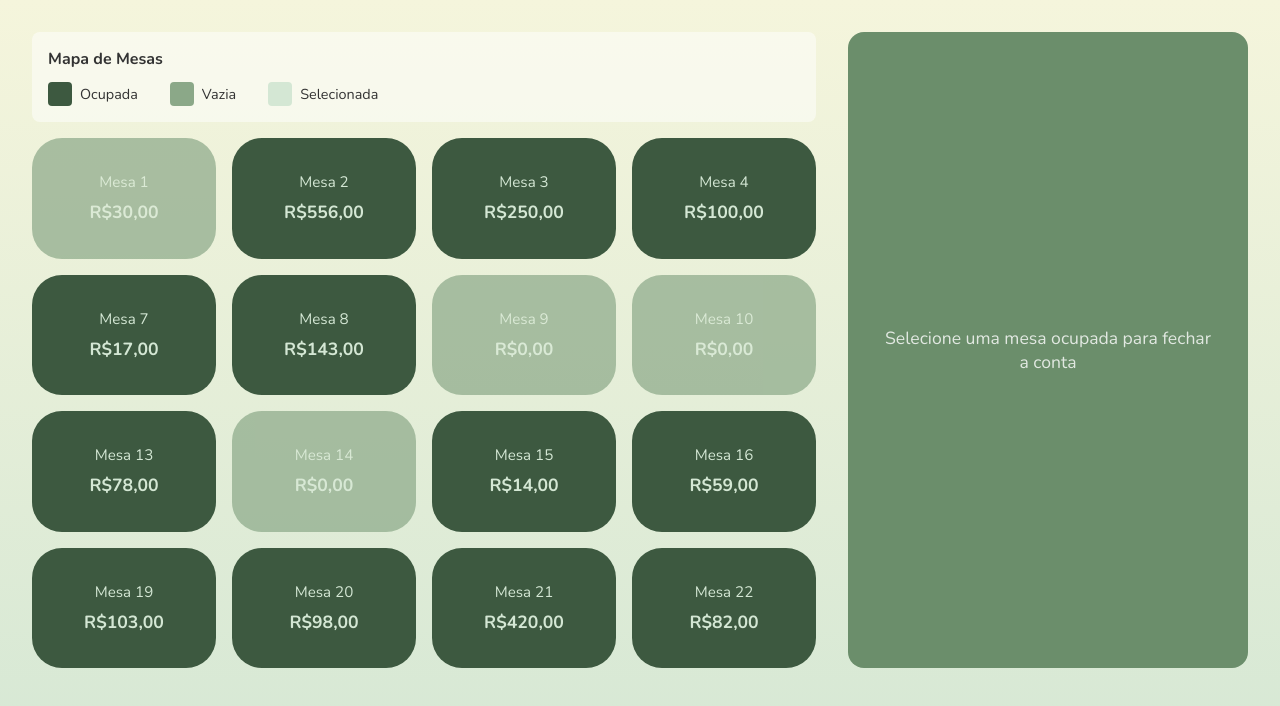
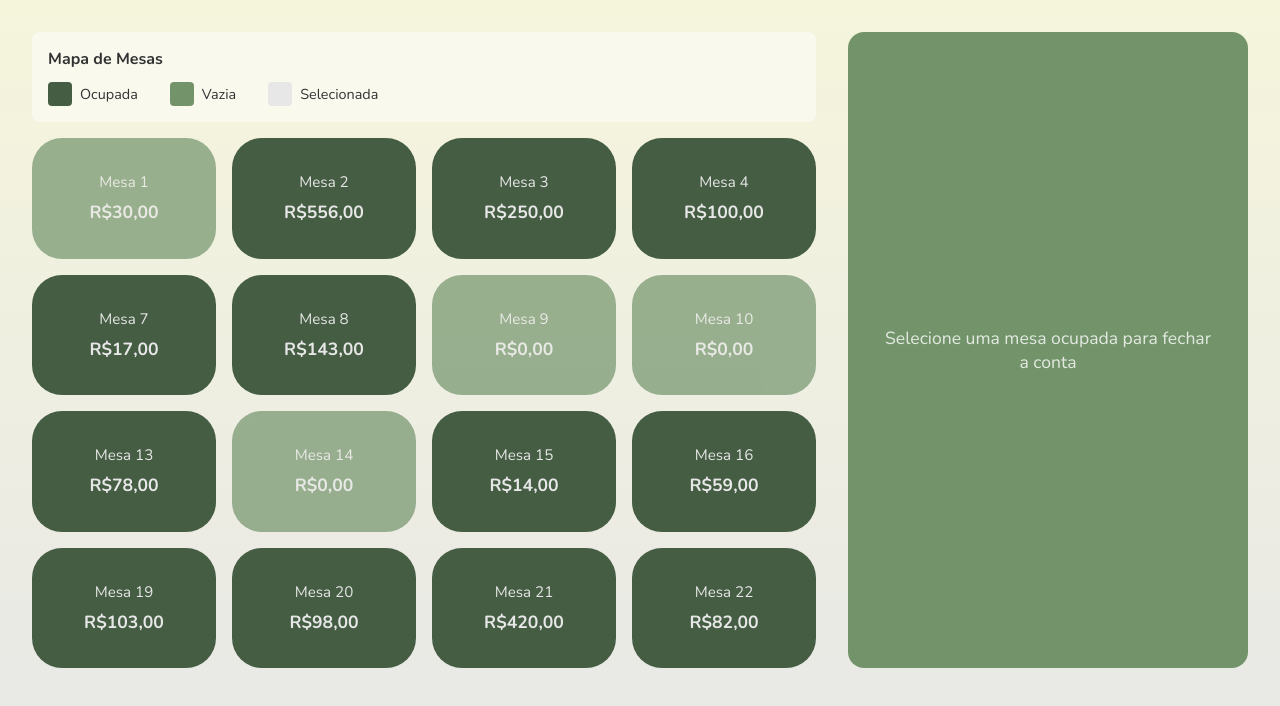
Before and after one commit to giovannig10/100spera-frontend, a Next.js app: page /caixa in a window 1280 px wide. Shown: the top 706 px of the page. Built offline with nearby package versions, Linux system fonts and the light colour scheme.

Commit message:
feat: update colors

```diff
--- a/src/app/caixa/page.module.css
+++ b/src/app/caixa/page.module.css
@@ -1,10 +1,10 @@
 .container {
   min-height: 100vh;
-  background: linear-gradient(to bottom, #f5f5dc 0%, #d4e7d4 100%);
+  background: linear-gradient(to bottom, #f5f5dc 0%, #e7e7e7 100%);
 }
 
 .header {
-  background-color: #6b8e6b;
+  background-color: #73946b;
   padding: 1rem 2rem;
   display: flex;
   align-items: center;
@@ -83,15 +83,15 @@
 }
 
 .legendaCor.ocupada {
-  background-color: #3d5940;
+  background-color: #445D43;
 }
 
 .legendaCor.vazia {
-  background-color: #8ba888;
+  background-color: #73946b;
 }
 
 .legendaCor.selecionada {
-  background-color: #d4e7d4;
+  background-color: #e7e7e7;
 }
 
 .mapaMesas {
@@ -102,7 +102,7 @@
 }
 
 .mesa {
-  background-color: #3d5940;
+  background-color: #445D43;
   border: none;
   border-radius: 30px;
   padding: 1.5rem 1rem;
@@ -113,7 +113,7 @@
   gap: 0.5rem;
   cursor: pointer;
   transition: all 0.2s;
-  color: #d4e7d4;
+  color: #e7e7e7;
   font-family: inherit;
 }
 
@@ -123,15 +123,15 @@
 }
 
 .mesa.vazia {
-  background-color: #8ba888;
+  background-color: #73946b;
   cursor: not-allowed;
   opacity: 0.7;
 }
 
 .mesa.selecionada {
-  background-color: #d4e7d4;
-  color: #3d5940;
-  border: 3px solid #3d5940;
+  background-color: #e7e7e7;
+  color: #445D43;
+  border: 3px solid #445D43;
   font-weight: 600;
 }
 
@@ -150,7 +150,7 @@
 
 .rightPanel {
   width: 400px;
-  background-color: #6b8e6b;
+  background-color: #73946b;
   border-radius: 16px;
   padding: 2rem;
   color: white;
@@ -230,12 +230,12 @@
   width: 24px;
   height: 24px;
   cursor: pointer;
-  accent-color: #d4e7d4;
+  accent-color: #e7e7e7;
 }
 
 .taxaValor {
   font-size: 0.95rem;
-  color: #d4e7d4;
+  color: #e7e7e7;
 }
 
 .acoes {
@@ -258,12 +258,12 @@
 }
 
 .btnFechar {
-  background-color: #3d5940;
-  color: #d4e7d4;
+  background-color: #445D43;
+  color: #e7e7e7;
 }
 
 .btnFechar:hover {
-  background-color: #2d4430;
+  background-color: #354a35;
   transform: translateY(-2px);
   box-shadow: 0 4px 8px rgba(0, 0, 0, 0.2);
 }
@@ -362,7 +362,7 @@
 .modalTitulo {
   font-size: 1.5rem;
   font-weight: 600;
-  color: #3d5940;
+  color: #445D43;
   margin: 0 0 1rem 0;
   text-align: center;
 }
@@ -376,12 +376,12 @@
 }
 
 .modalValor {
-  background-color: #f0f0f0;
+  background-color: #e7e7e7;
   padding: 1rem;
   border-radius: 8px;
   font-size: 1.25rem;
   font-weight: 700;
-  color: #3d5940;
+  color: #445D43;
   text-align: center;
   margin-bottom: 1.5rem;
 }
@@ -406,18 +406,18 @@
 }
 
 .modalBtnConfirmar {
-  background-color: #3d5940;
+  background-color: #445D43;
   color: white;
 }
 
 .modalBtnConfirmar:hover {
-  background-color: #2d4430;
+  background-color: #354a35;
   transform: translateY(-2px);
   box-shadow: 0 4px 8px rgba(0, 0, 0, 0.2);
 }
 
 .modalBtnCancelar {
-  background-color: #e0e0e0;
+  background-color: #e7e7e7;
   color: #333;
 }
 
@@ -426,12 +426,12 @@
 }
 
 .modalBtnOk {
-  background-color: #6b8e6b;
+  background-color: #73946b;
   color: white;
 }
 
 .modalBtnOk:hover {
-  background-color: #5a7a5a;
+  background-color: #5f7a58;
   transform: translateY(-2px);
   box-shadow: 0 4px 8px rgba(0, 0, 0, 0.2);
 }
@@ -439,7 +439,7 @@
 .modalIcone {
   width: 64px;
   height: 64px;
-  background-color: #6b8e6b;
+  background-color: #73946b;
   color: white;
   border-radius: 50%;
   display: flex;
```
